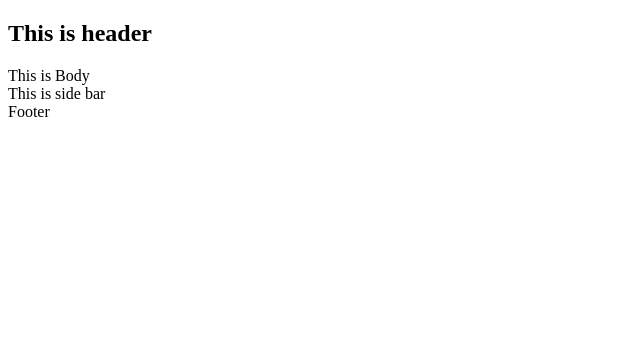
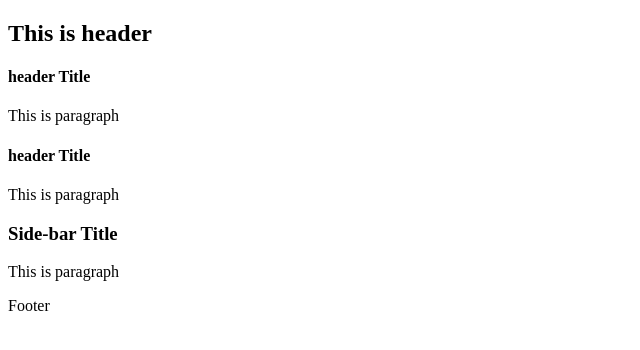
Before and after one commit to Xsysys/Web-Development, a plain HTML site: page index.html in a window 1280 px wide. Shown: the whole page, without its empty margins (0-640 px from the left). Drawn offline with Linux system fonts and the light colour scheme.

Commit message:
Update index.html

```diff
--- a/index.html
+++ b/index.html
@@ -13,13 +13,17 @@
 			<article>
 				<section>
 					<div>
-						This is Body
+						<h1>header Title</h1>
+						<p>This is paragraph</p>
+						<h1>header Title</h1>
+						<p>This is paragraph</p>
 					</div>
 				</section>
 			</article>
 			<aside>
 				<div>
-					This is side bar
+					<h1>Side-bar Title</h1>
+					<p>This is paragraph</p>
 				</div>
 			</aside>
 		</section>
```
